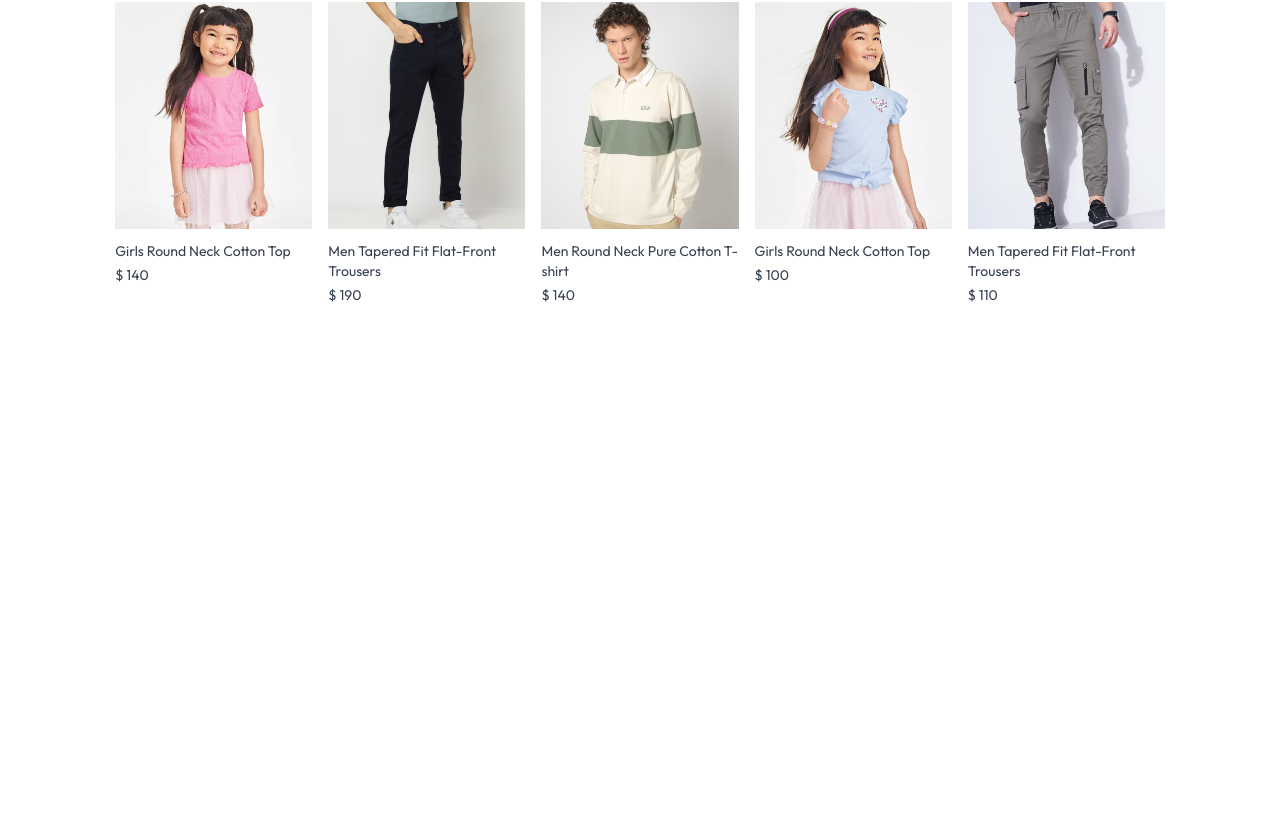
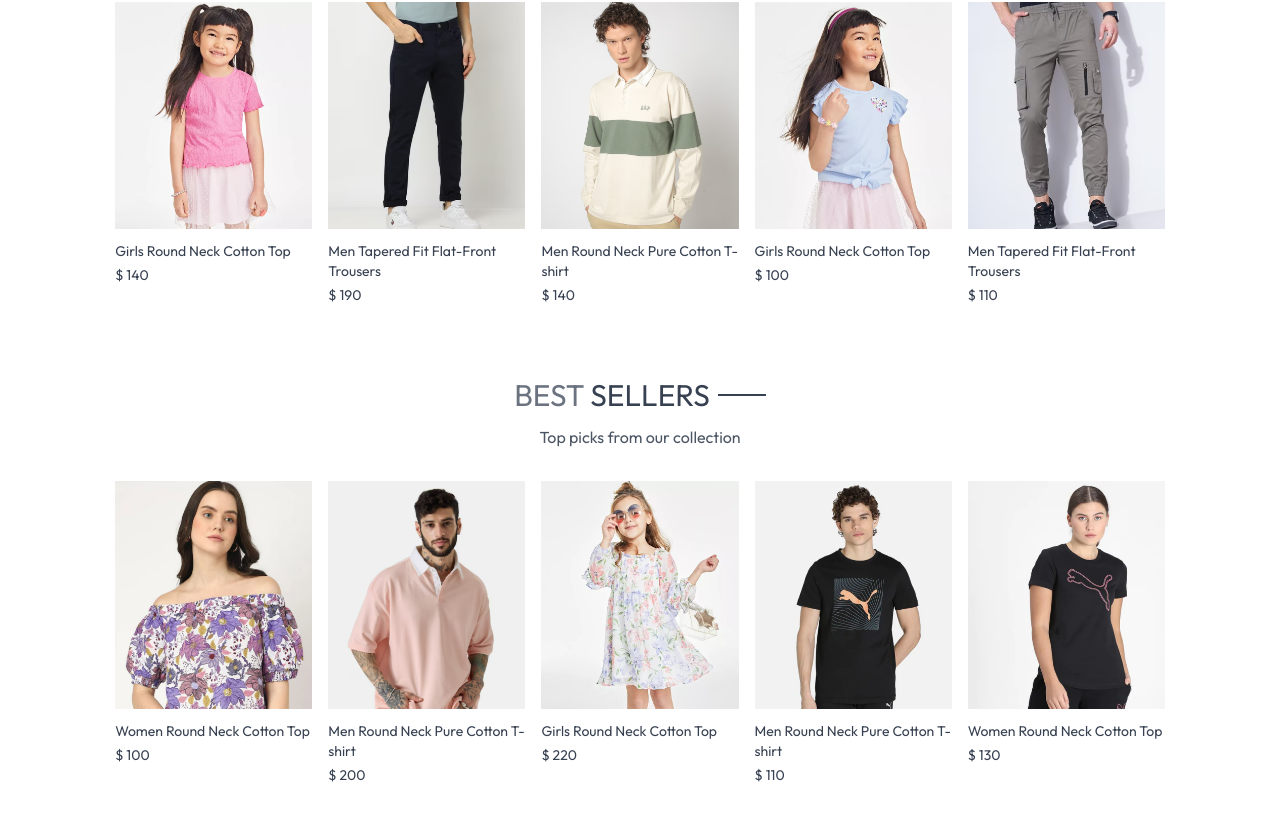
Before and after one commit to CalebM7/ECommerce-Frontend, a React (Vite) app: page / in a window 1280 px wide. Shown: the part 1004-1825 px from the top of the page. Before the commit the page ends 1349 px from the top, so only its background shows below. Built offline with nearby package versions, Linux system fonts and the light colour scheme.

Commit message:
Added Best Seller component where bestseller value is true

```diff
--- /dev/null
+++ b/src/components/BestSeller.jsx
@@ -0,0 +1,38 @@
+import React, { useContext, useEffect, useState } from 'react';
+import { ShopContext } from '../context/ShopContext';
+import Title from './Title';
+import ProductItem from './ProductItem';
+
+const BestSeller = () => {
+  const { products } = useContext(ShopContext);
+  const [bestSeller, setBestSeller] = useState([]);
+
+  useEffect(() => {
+    const bestProduct = products.filter((item) => item.bestseller);
+    setBestSeller(bestProduct.slice(0, 5));
+  }, []);
+
+  return (
+    <div className="my-10">
+      <div className="text-center text-3xl py-8">
+        <Title text1={'BEST'} text2={'SELLERS'} />
+        <p className="w-3/4 m-auto text-xs sm:text-sm md:text-base text-gray-600">
+          Top picks from our collection
+        </p>
+      </div>
+      <div className="grid grid-cols-2 sm:grid-cols-3 md:grid-cols-4 lg:grid-cols-5 gap-4 gap-y-6">
+        {bestSeller.map((item, index) => (
+          <ProductItem
+            key={index}
+            id={item._id}
+            name={item.name}
+            image={item.image}
+            price={item.price}
+          />
+        ))}
+      </div>
+    </div>
+  );
+};
+
+export default BestSeller;
--- a/src/pages/Home.jsx
+++ b/src/pages/Home.jsx
@@ -1,12 +1,14 @@
 import React from 'react'
 import Hero from '../components/Hero'
 import LatestCollection from '../components/LatestCollection'
+import BestSeller from '../components/BestSeller'
 
 const Home = () => {
   return (
     <div>
       <Hero />
       <LatestCollection />
+      <BestSeller />
     </div>
   )
 }
```
